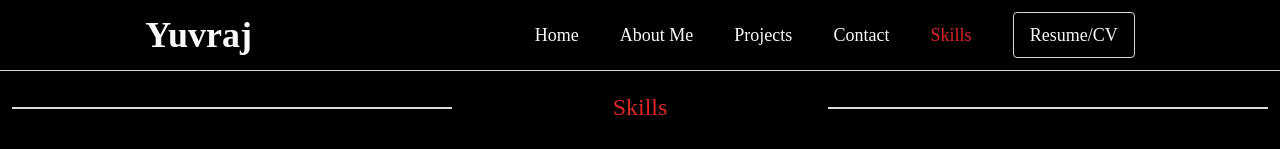
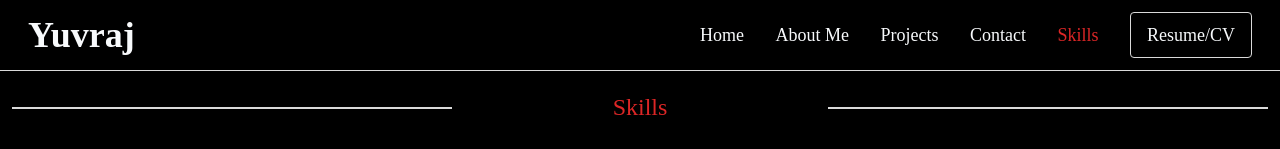
Before and after one commit to Yuvraj9769/Yuvraj_Portfolio, a React (Vite) app: page /Skills in a window 1280 px wide. Shown: the top 149 px of the page. Built offline with nearby package versions, Linux system fonts and the light colour scheme.

Commit message:
Update Navbar.jsx

```diff
--- a/src/Components/Navbar.jsx
+++ b/src/Components/Navbar.jsx
@@ -7,9 +7,11 @@ const Navbar = () => {
   const [Siderbarvisible, setSiderbar] = useState(false);
 
   return (
-    <nav className="bg-black w-full box-border sticky top-0 border-b z-50 border-b-[#dadada] md:px-1 py-3 pb-8 md:pb-3 flex md:justify-around items-center justify-between px-2">
-      <h1 className="navh1 text-slate-50 text-4xl font-semibold">Yuvraj</h1>
-      <ul className="ul md:flex w-[600px] text-slate-50 justify-between items-center text-lg hidden">
+    <nav className="bg-black w-full box-border sticky top-0 border-b z-50 border-b-[#dadada] md:px-1 py-3 pb-8 md:pb-3 flex items-center justify-between px-2">
+      <h1 className="navh1 text-slate-50 text-4xl font-semibold md:px-6">
+        Yuvraj
+      </h1>
+      <ul className="ul md:flex w-[600px] text-slate-50 justify-between 2xl:w-[55%] items-center text-lg hidden md:px-6">
         <li>
           <NavLink
             to="/"
```
